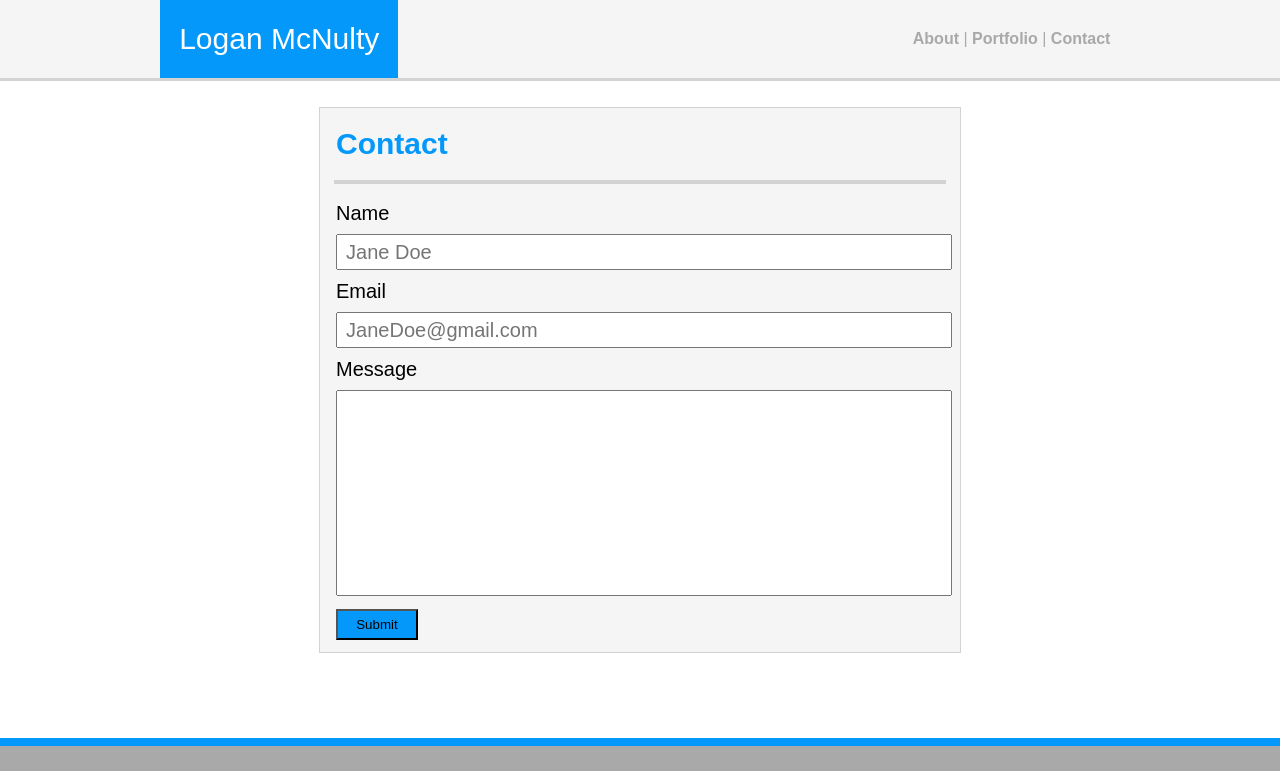
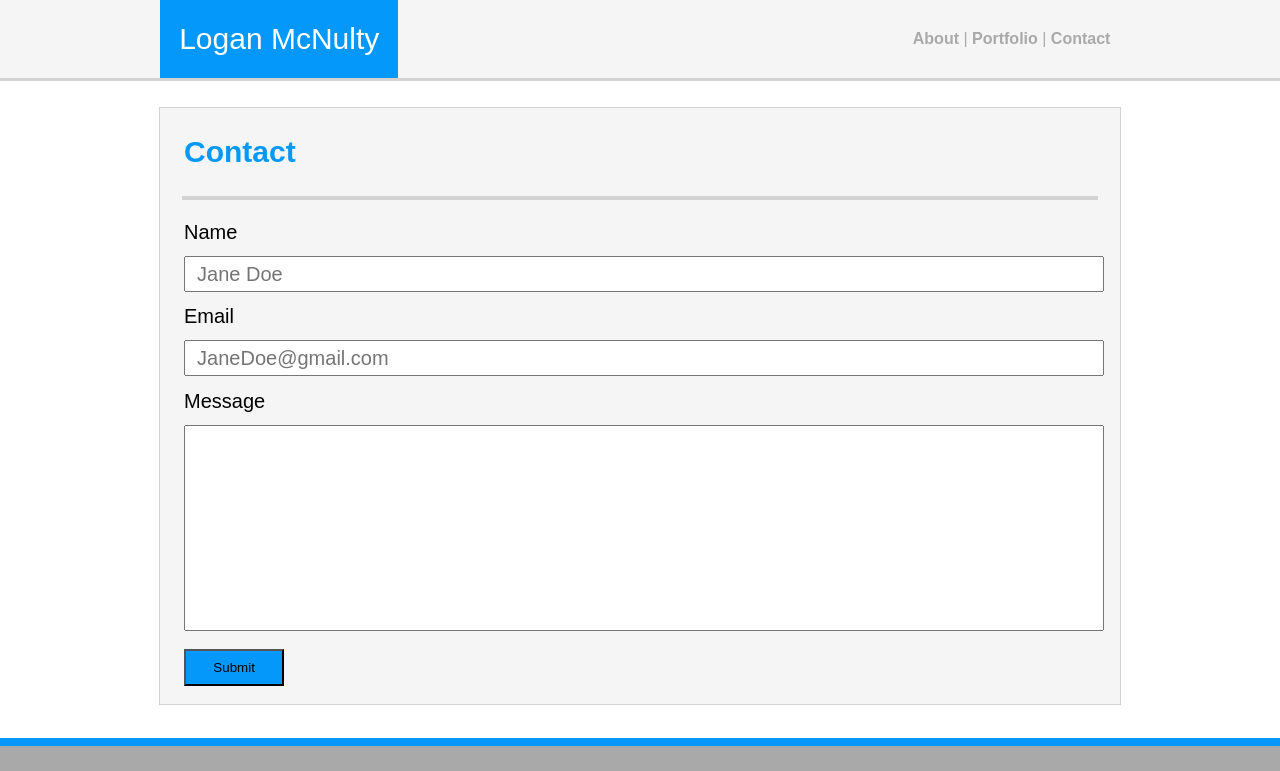
Before and after one commit to LoganMcnulty/Basic-Portfolio, a plain HTML site: page contact.html in a window 1280 px wide. Shown: the top 771 px of the page. Drawn offline with Linux system fonts and the light colour scheme.

Commit message:
fixed some more stuff

```diff
--- a/contact.html
+++ b/contact.html
@@ -22,7 +22,7 @@
             </div>
     </header>
 
-    <section id = "main_content_contact">
+    <section class = "main_content">
         <h1>Contact</h1>
         <hr>
             <form>
```
Also changed, not shown: portfolio.html (+3 -3 lines).
